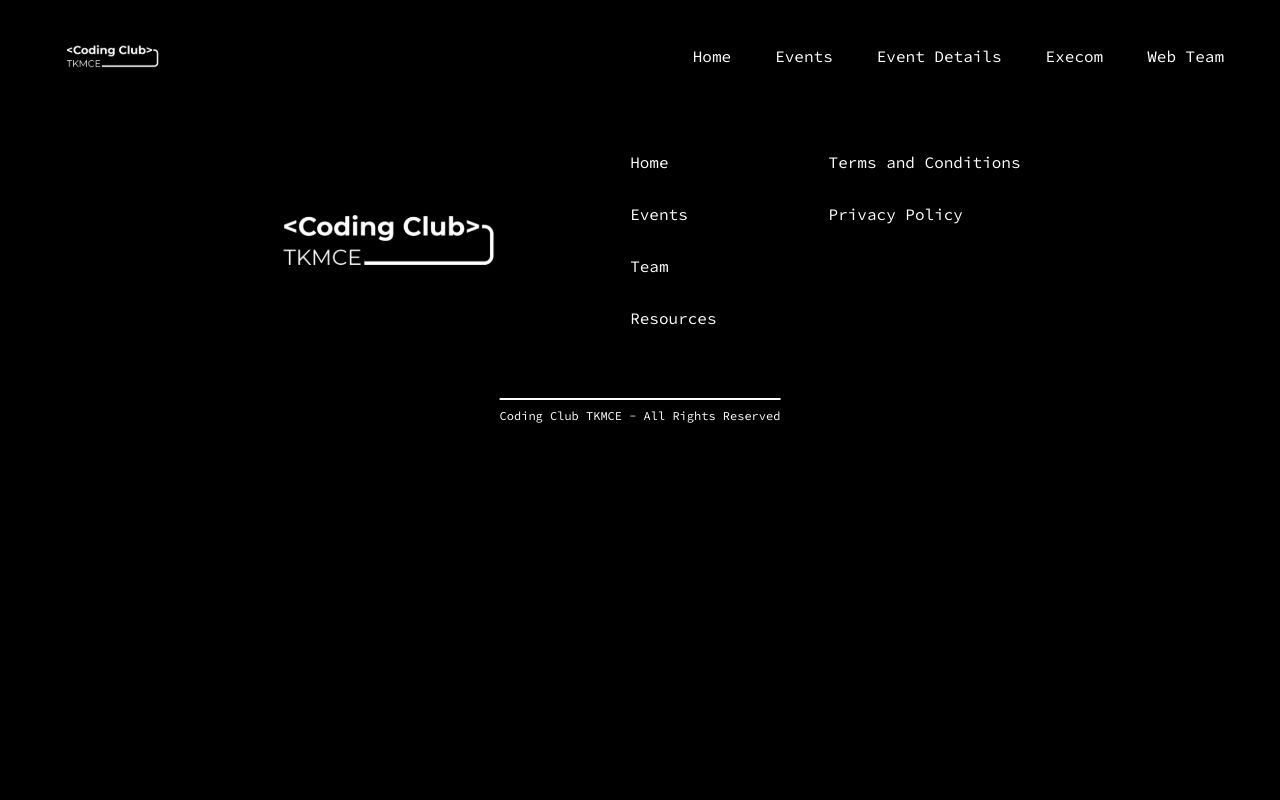
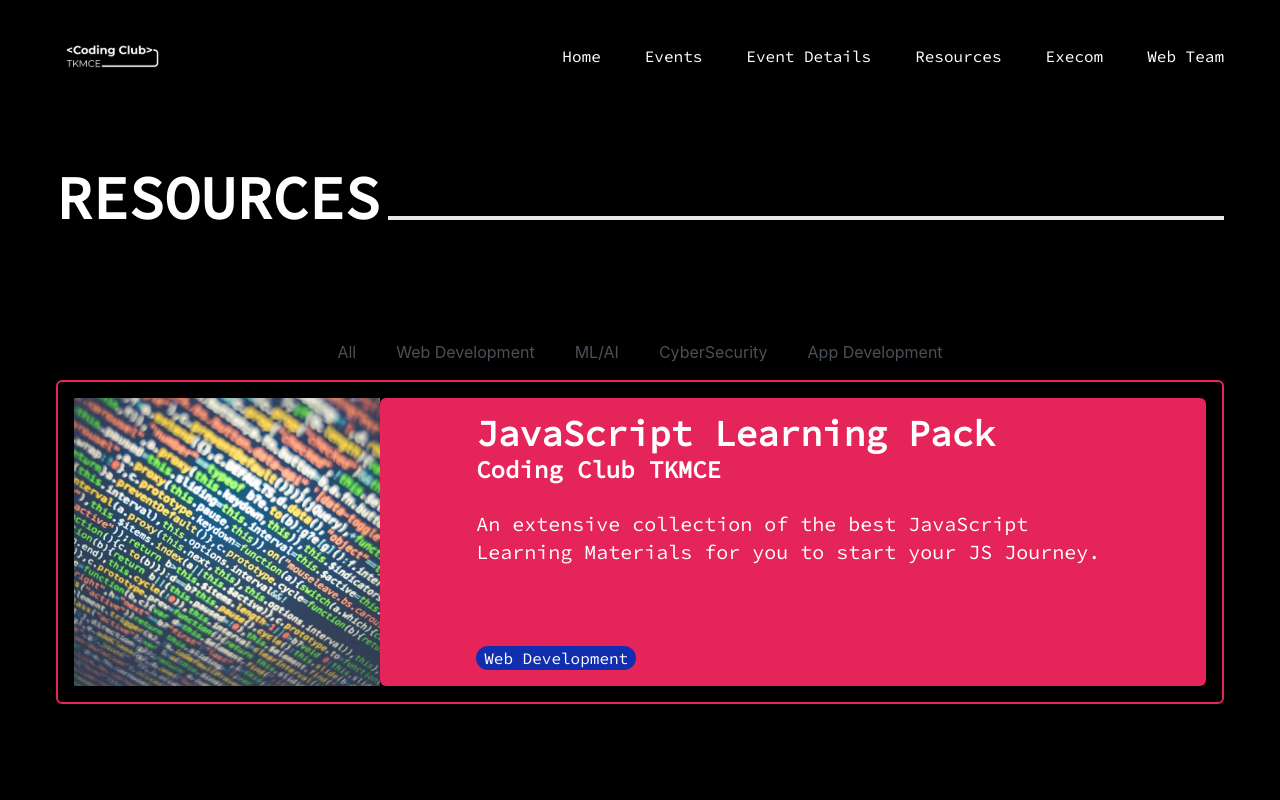
Before and after one commit to agastus047/codingclub-frontend, a React (Vite) app: page /resources in a window 1280 px wide. Shown: the top 800 px of the page. Built offline with nearby package versions, Linux system fonts and the light colour scheme.

Commit message:
resourcepages1

```diff
--- a/package.json
+++ b/package.json
@@ -10,10 +10,12 @@
     "preview": "vite preview"
   },
   "dependencies": {
+    "owl.carousel": "^2.3.4",
     "primeicons": "^6.0.1",
     "primereact": "^9.4.0",
     "react": "^18.2.0",
     "react-dom": "^18.2.0",
+    "react-owl-carousel": "^2.3.3",
     "react-router-dom": "^6.11.2"
   },
   "devDependencies": {
--- a/src/App.jsx
+++ b/src/App.jsx
@@ -13,6 +13,7 @@
 import EventDescription from './components/EventDescription';
 import Execom from './components/Execom';
 import Web from './components/Web';
+import Resources from './components/Resources';
 
 function App() {
 
@@ -27,8 +28,9 @@
             <Link to='/' onClick={()=> setVisible(false)}>Home</Link>
             <Link to='/events' onClick={()=> setVisible(false)}>Events</Link>
             <Link to='/eventdetails' onClick={()=> setVisible(false)}>Event Details</Link>
+            <Link to='/resources' onClick={()=> setVisible(false)}>Resources</Link>
             <Link to='/execom' onClick={() => setVisible(false)}>Execom</Link>
-            <Link to='/web' onClick={()=> setVisible(false)}>Web Team</Link>
+            <Link to='/web' onClick={()=> setVisible(false)}>Web</Link>
           </div>
         </Sidebar>
         <Routes>
@@ -37,6 +39,7 @@
           <Route path='/eventdetails' element={<EventDescription/>} />
           <Route path='/execom' element={<Execom/>} />
           <Route path='/web' element={<Web/>} />
+          <Route path='/resources' element={<Resources/>} />
         </Routes>
         <Footer />
       </BrowserRouter>
--- a/src/components/Header.jsx
+++ b/src/components/Header.jsx
@@ -11,7 +11,8 @@
                 <Link to='/' className="hover:underline underline-offset-4">Home</Link>
                 <Link to='/events' className="hover:underline underline-offset-4">Events</Link>
                 <Link to='/eventdetails' className="hover:underline underline-offset-4">Event Details</Link>
-                 <Link to='/execom' className="hover:underline underline-offset-4">Execom</Link>
+                <Link to='/resources' className="hover:underline underline-offset-4">Resources</Link>
+                <Link to='/execom' className="hover:underline underline-offset-4">Execom</Link>
                 <Link to='/web' className="hover:underline underline-offset-4">Web Team</Link>
             </div>
         </div>
--- /dev/null
+++ b/src/components/ResourceCard.jsx
@@ -0,0 +1,38 @@
+import ResourceImage from "../assets/images/jsresource.png";
+import "../styles/resourcecard.css";
+const ResourceCard = () =>
+{
+    return (
+        <div className="border-2 border-[#E5245A] h-auto rounded-md">
+            <div className="border-8 border-black flex gap-0 mb-2 mt-2">
+                <div className="w-1/2 ml-2">
+                    <div className="bg-cover bg-center">
+                        <img src={ResourceImage} alt="Resource" />
+                    </div>
+                </div>
+                <div className="group relative w-1/8 bg-[#E5245A] text-white px-24 py-4 mr-2 rounded-md ">
+                    <h1 className="text-4xl font-bold">JavaScript Learning Pack</h1>
+                    <h2 className="text-2xl font-bold">Coding Club TKMCE</h2>
+                    <br/>
+                    <p className="text-xl">
+                        An extensive collection of the best JavaScript Learning Materials for you to start your JS Journey.
+                    </p>
+                    <div className="absolute text-md left-18 bottom-4 bg-[#112EAF] px-2 rounded-2xl hover:bg-black transition-colors">
+                        Web Development
+                    </div>
+                    <div className='card-icon absolute h-[35%] w-[35%] bg-[black] bottom-[-35%] right-0 bottom-0 opacity-0 group-hover:opacity-100 transition-opacity duration-300'>
+                    <div className='relative h-full w-full'>
+                        <span className='absolute pi pi-arrow-down-right bottom-5
+
+                         right-7 text-5xl hover:text-[#112EAF]  transition-all duration-300 ease-out'></span>
+                    </div>
+                </div>
+                </div>
+            </div>
+        </div>
+
+
+    );
+};
+
+export default ResourceCard
--- /dev/null
+++ b/src/components/Resources.jsx
@@ -0,0 +1,49 @@
+import ResourceCard from "./ResourceCard";
+import { Menubar } from 'primereact/menubar';
+
+const Resources = () => {
+    const items = [
+        {
+          label: 'All',
+          command: () => {
+          }
+        },
+        {
+          label: 'Web Development',
+          command: () => {
+          }
+        },
+        {
+          label: 'ML/AI',
+          command: () => {
+          }
+        },
+        {
+          label: 'CyberSecurity',
+          command: () => {
+          }
+        },
+        {
+            label: 'App Development',
+            command: () => {
+            }
+          }
+      ];
+
+
+  return (
+    <div className="flex-auto p-7 mb-7 sm:mb-20 sm:px-14 gap-4">
+      <div className="flex sm:mt-7 mb-24">
+        <div className="font-black text-4xl sm:text-6xl">RESOURCES</div>
+        <div className="flex-auto border-b-4 mb-2 ml-2"></div>
+      </div>
+      <Menubar
+        model={items}
+        className="bg-black flex justify-center border-none text-white"
+      />
+      <ResourceCard />
+    </div>
+  );
+};
+
+export default Resources;
--- /dev/null
+++ b/src/styles/resourcecard.css
@@ -0,0 +1,4 @@
+.card-icon {
+    clip-path: circle(45.2% at 96% 85%);
+    transition: all 0.4s ease-out;
+}
```
Also changed, not shown: src/assets/images/jsresource.png (added), 1 other file (tests, documents, lock files or other folders).
